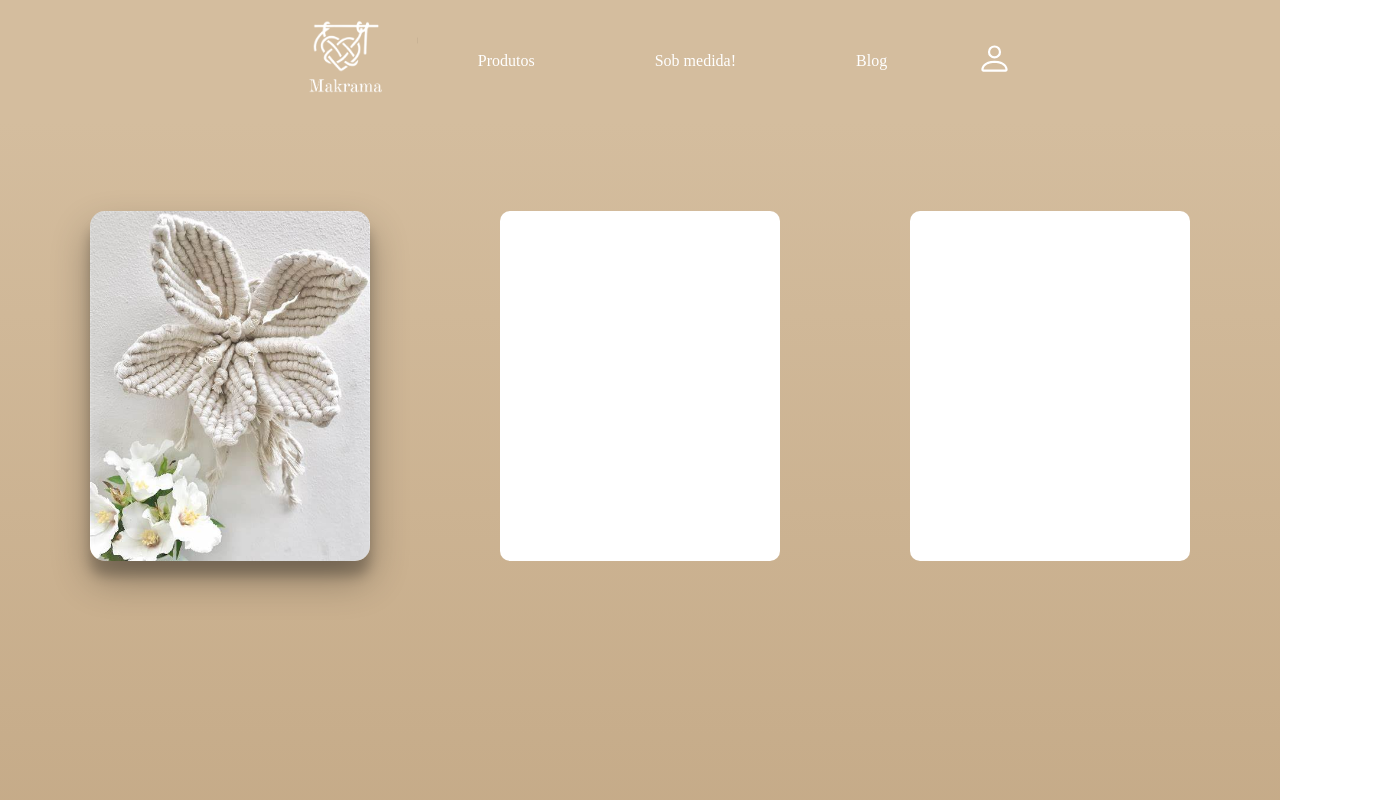
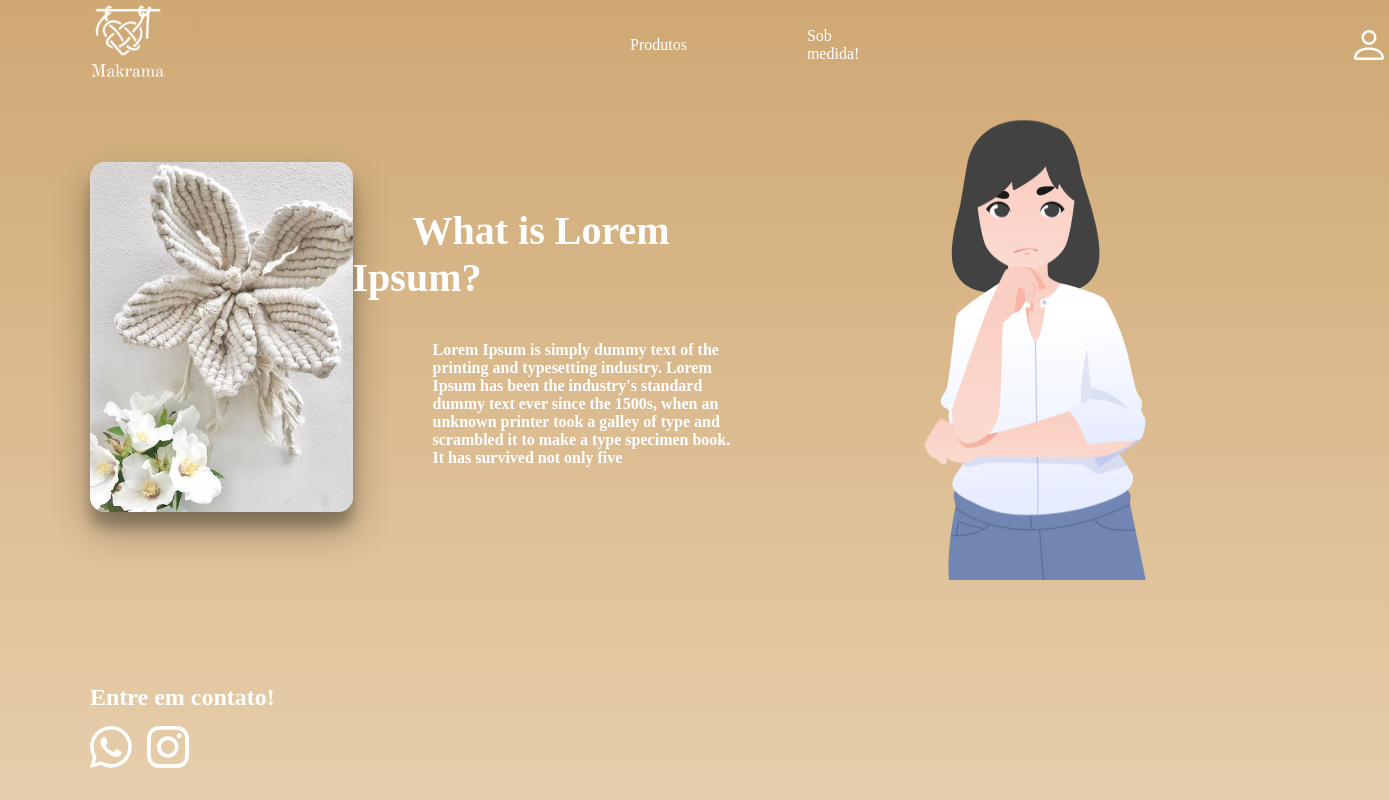
Before and after one commit to ryanvieira123/Senac, a plain HTML site: page Projetos/MakramaVendas/Index/index/index.html in a window 1280 px wide. Shown: the top 800 px of the page, 1389 px wide, since content can reach past the window. Drawn offline with Linux system fonts and the light colour scheme; files that its build step writes are made by us from their sources.

Commit message:
Index refinado, addeventlistener

```diff
--- a/Projetos/MakramaVendas/Index/Header.css
+++ /dev/null
@@ -1,50 +0,0 @@
-
-.body{
-margin: 0px;
-padding: 0px;
-
-}
-
-
-.headerContainer{
-    display: flex;
-    justify-content: center;
-    align-items: center;
-    width: 100%;
-    height: auto;
-    background-color: rgb(212, 189, 158);
-}
-
-.logoContainer{
-    justify-content: left;
-
-}.logo{
-    width: 150px;
-}    .sobreNav{
-    }
-
-
-
-.navContainer{
- display: flex;
- justify-content: center;
- align-items: center;
- height: 120px;
- cursor: pointer
-} .sobreNav{
-    padding-top: 15px ;
-    padding-left:60px ;
-    padding-right:60px ;
-    padding-bottom:15px ;
-    border-radius: 15px;
-}.sobreNav:hover{
-    background-color: rgb(226, 204, 176);
-}
-.nav{
-    text-decoration: none;
-    color: rgb(255, 255, 255);
-}
-
-.loginContainer{
-    margin-left: 30px;
-}
--- /dev/null
+++ b/Projetos/MakramaVendas/Index/index/Header.css
@@ -0,0 +1,70 @@
+
+.headerContainer{
+    display: flex;
+    align-items: center;
+    width: 100%;
+    height: 90px;
+
+}
+
+.logoContainer{
+    margin-left: 50px;
+    margin-right: 370px;
+
+}.logo{
+    width: 150px;
+}    .sobreNav{
+    }
+
+
+
+.navContainer{
+ display: flex;
+ justify-content: center;
+ align-items: center;
+ height: 120px;
+ cursor: pointer
+} .produtosNav{
+    padding-top: 15px ;
+    padding-left:60px ;
+    padding-right:60px ;
+    padding-bottom:15px ;
+    border-radius: 15px;
+}.produtosNav:hover{
+    background-color: rgb(226, 204, 176);
+}
+
+
+.sobMedidaNav{
+    padding-top: 15px ;
+    padding-left:60px ;
+    padding-right:60px ;
+    padding-bottom:15px ;
+    border-radius: 15px;
+    margin-right: 400px     ;
+}.sobMedidaNav:hover{
+    background-color: rgb(226, 204, 176);
+}
+
+
+.nav{
+    text-decoration: none;
+    color: rgb(255, 255, 255);
+}
+
+.loginContainer{
+    align-items: center;
+    justify-content: center;
+    display: flex;
+    cursor: pointer;
+
+    margin-left: 30px;
+    border-radius:50px ;
+
+    width: 60px;
+    height: 60px;
+
+
+}.loginContainer:hover{
+    background-color: rgb(226, 204, 176);
+}
--- a/Projetos/MakramaVendas/Index/body.css
+++ b/Projetos/MakramaVendas/Index/index/body.css
@@ -1,12 +1,21 @@
+.body{
+ margin: 0px;
+ padding: 0px;
+ background: linear-gradient(180deg,rgb(207, 168, 115),rgb(236, 214, 184))
+}
+
 .bodyContainer{
-    height: 1000px;
-    background:linear-gradient(180deg, rgb(212, 189, 158),   rgb(191, 163, 127) );
+    display: flex;
+    justify-content:space-between;
+    align-items:center;
+    padding-bottom: auto;
+
 }
 
 
 .vitrine{
     align-items: center;
-    justify-content: space-between;
+    justify-content:space-evenly;
     display: flex;
 
 } .amostra1{
@@ -18,11 +27,13 @@
     height: 350px;
     border-radius: 15px;
     margin-left: 90px;
-    margin-top: 90px;
     transition: transform 0.3s ease;
     cursor:pointer;
+}
 
-}.amostra1:hover{
+
+
+.amostra1:hover{
     transform: scale(1.2);
 }.nomeProduto{
     height: 30px;
@@ -48,18 +59,26 @@
 }
 
 
-.amostra2{
-    background-color: white;
-    width: 280px;
-    height: 350px;
-    border-radius: 10px;
-    margin-top: 90px;
+.personImg{
+    height: 490px;
+    width: 500px;
 }
-.amostra3{
-    background-color: white;
-    width: 280px;
-    height: 350px;
-    border-radius: 10px;
-    margin-right: 90px;
-    margin-top: 90px;
+
+.textContainer{
+
+}.titleContainer{
+
+}.title{
+    margin-left: 60px;
+ font-size: 40px;
+ color: white;
 }
+
+.paragrafoContainer{
+    width: 300px;
+    margin-left: 80px;
+    margin-top: 40px;
+    color: white;
+} .paragrafo{
+
+}
--- /dev/null
+++ b/Projetos/MakramaVendas/Index/index/bodyApp.js
@@ -0,0 +1,6 @@
+let amostra1 = document.getElementById('amostra1'); //selecionando o elemento(div) amostra1
+                                                         //variável nomeada amostra1
+
+amostra1.addEventListener('click', function redirect(){  //esperando um evento click ocorrer na minha variável amostra1, qual tal está armazenando, no momento, um esperado clique na sua selecionada div, após o clique for identificado, uma função é chamada,
+window.location.href = 'Ryan Vieira Senac 2025\Repo\Senac\Senac\Projetos\MakramaVendas\produtos\produtoIndex\produto.html';
+})
--- /dev/null
+++ b/Projetos/MakramaVendas/Index/index/footer.css
@@ -0,0 +1,31 @@
+
+.FooterTitleContainer{
+    margin-top: 100px;
+   margin-left: 90px;
+
+
+}.footerTitle{
+    font-size: 24px;
+    color: white;
+}
+
+.footer{
+    width: 100%;
+    height: 250px;
+    margin-top: 0px;
+
+}.linksContainer{
+    align-items: center ;
+    justify-content:left ;
+    display: flex;
+    margin-left: 90px;
+    margin-top: 15px;
+
+
+} .whatsappContainer{
+    margin-right:15px ;
+    cursor: pointer;
+}
+.instagramContainer{
+
+}
--- a/Projetos/MakramaVendas/Index/index.html
+++ b/Projetos/MakramaVendas/Index/index/index.html
@@ -31,20 +31,19 @@
 
 
         <div class="navContainer">
-            <div class="sobreNav">
-                <a href="sobre.html" class="nav">Produtos</a>
+            <div class="produtosNav">
+                <a href="produtos.html" class="nav">Produtos</a>
             </div>
-            <div class="sobreNav">
-                <a href="sobre.html" class="nav">Sob medida!</a>
+
+            <div class="sobMedidaNav">
+                <a href="sobMedida.html" class="nav">Sob medida!</a>
             </div>
-            <div class="sobreNav">
-                <a href="sobre.html" class="nav">Blog</a>
-            </div>
+
         </div>
 
 
         <div class="loginContainer" onclick="">
-            <svg xmlns="http://www.w3.org/2000/svg" width="35" height="35" fill="White" class="bi bi-person"
+            <svg xmlns="http://www.w3.org/2000/svg" width="40" height="40" fill="White" class="bi bi-person"
                 viewBox="0 0 16 16">
                 <path
                     d="M8 8a3 3 0 1 0 0-6 3 3 0 0 0 0 6m2-3a2 2 0 1 1-4 0 2 2 0 0 1 4 0m4 8c0 1-1 1-1 1H3s-1 0-1-1 1-4 6-4 6 3 6 4m-1-.004c-.001-.246-.154-.986-.832-1.664C11.516 10.68 10.289 10 8 10s-3.516.68-4.168 1.332c-.678.678-.83 1.418-.832 1.664z" />
@@ -62,7 +61,7 @@
     <div class="bodyContainer">
         <div class="vitrine">
             <!-- box-shawdow, transform, transition -->
-            <div class="amostra1" onclick="">
+            <div class="amostra1" id="amostra1">
                 <div class="nomeProduto"><strong class="strongNomeProduto"></strong></div>
                 <div class="imagemProduto">
 
@@ -71,37 +70,59 @@
 
                 </div>
 
-            </div>
 
-            <div class="amostra2">
 
             </div>
 
-            <div class="amostra3">
+            <div class="textContainer">
+                <div class="titleContainer">
+                    <strong class="title">What is Lorem Ipsum?</strong>
+                </div>
+                <div class="paragrafoContainer">
 
+                    <strong class="paragrafo">
+                        Lorem Ipsum is simply dummy text of the printing and typesetting industry. Lorem Ipsum has been
+                        the industry's standard dummy text ever since the 1500s, when an unknown printer took a galley
+                        of type and scrambled it to make a type specimen book. It has survived not only five
+                    </strong>
+                </div>
             </div>
+
 
         </div>
 
+        <div class="ImageContainer">
+            <img src="personExample.png" class="personImg">
+
+        </div>
 
     </div>
 
 
+    <div class="FooterTitleContainer">
+        <strong class="footerTitle">
+       Entre em contato!
+        </strong>
 
+    </div>
     <div class="footer">
         <div class="linksContainer">
+
+
+
             <div class="whatsappContainer">
-                <svg xmlns="http://www.w3.org/2000/svg" width="16" height="16" fill="currentColor"
-                    class="bi bi-whatsapp" viewBox="0 0 16 16">
-                    <path
-                        d="M13.601 2.326A7.85 7.85 0 0 0 7.994 0C3.627 0 .068 3.558.064 7.926c0 1.399.366 2.76 1.057 3.965L0 16l4.204-1.102a7.9 7.9 0 0 0 3.79.965h.004c4.368 0 7.926-3.558 7.93-7.93A7.9 7.9 0 0 0 13.6 2.326zM7.994 14.521a6.6 6.6 0 0 1-3.356-.92l-.24-.144-2.494.654.666-2.433-.156-.251a6.56 6.56 0 0 1-1.007-3.505c0-3.626 2.957-6.584 6.591-6.584a6.56 6.56 0 0 1 4.66 1.931 6.56 6.56 0 0 1 1.928 4.66c-.004 3.639-2.961 6.592-6.592 6.592m3.615-4.934c-.197-.099-1.17-.578-1.353-.646-.182-.065-.315-.099-.445.099-.133.197-.513.646-.627.775-.114.133-.232.148-.43.05-.197-.1-.836-.308-1.592-.985-.59-.525-.985-1.175-1.103-1.372-.114-.198-.011-.304.088-.403.087-.088.197-.232.296-.346.1-.114.133-.198.198-.33.065-.134.034-.248-.015-.347-.05-.099-.445-1.076-.612-1.47-.16-.389-.323-.335-.445-.34-.114-.007-.247-.007-.38-.007a.73.73 0 0 0-.529.247c-.182.198-.691.677-.691 1.654s.71 1.916.81 2.049c.098.133 1.394 2.132 3.383 2.992.47.205.84.326 1.129.418.475.152.904.129 1.246.08.38-.058 1.171-.48 1.338-.943.164-.464.164-.86.114-.943-.049-.084-.182-.133-.38-.232" />
-                </svg>
 
+                <svg xmlns="http://www.w3.org/2000/svg" width="42" height="42" fill="White" class="bi bi-whatsapp" viewBox="0 0 16 16">
+                    <path d="M13.601 2.326A7.85 7.85 0 0 0 7.994 0C3.627 0 .068 3.558.064 7.926c0 1.399.366 2.76 1.057 3.965L0 16l4.204-1.102a7.9 7.9 0 0 0 3.79.965h.004c4.368 0 7.926-3.558 7.93-7.93A7.9 7.9 0 0 0 13.6 2.326zM7.994 14.521a6.6 6.6 0 0 1-3.356-.92l-.24-.144-2.494.654.666-2.433-.156-.251a6.56 6.56 0 0 1-1.007-3.505c0-3.626 2.957-6.584 6.591-6.584a6.56 6.56 0 0 1 4.66 1.931 6.56 6.56 0 0 1 1.928 4.66c-.004 3.639-2.961 6.592-6.592 6.592m3.615-4.934c-.197-.099-1.17-.578-1.353-.646-.182-.065-.315-.099-.445.099-.133.197-.513.646-.627.775-.114.133-.232.148-.43.05-.197-.1-.836-.308-1.592-.985-.59-.525-.985-1.175-1.103-1.372-.114-.198-.011-.304.088-.403.087-.088.197-.232.296-.346.1-.114.133-.198.198-.33.065-.134.034-.248-.015-.347-.05-.099-.445-1.076-.612-1.47-.16-.389-.323-.335-.445-.34-.114-.007-.247-.007-.38-.007a.73.73 0 0 0-.529.247c-.182.198-.691.677-.691 1.654s.71 1.916.81 2.049c.098.133 1.394 2.132 3.383 2.992.47.205.84.326 1.129.418.475.152.904.129 1.246.08.38-.058 1.171-.48 1.338-.943.164-.464.164-.86.114-.943-.049-.084-.182-.133-.38-.232"/>
+                  </svg>
             </div>
+
+
+
 
             <div class="instagramContainer">
                 <div class="whatsappContainer">
-                    <svg xmlns="http://www.w3.org/2000/svg" width="16" height="16" fill="currentColor" class="bi bi-instagram" viewBox="0 0 16 16">
+                    <svg xmlns="http://www.w3.org/2000/svg" width="42" height="42" fill="White" class="bi bi-instagram" viewBox="0 0 16 16">
                         <path d="M8 0C5.829 0 5.556.01 4.703.048 3.85.088 3.269.222 2.76.42a3.9 3.9 0 0 0-1.417.923A3.9 3.9 0 0 0 .42 2.76C.222 3.268.087 3.85.048 4.7.01 5.555 0 5.827 0 8.001c0 2.172.01 2.444.048 3.297.04.852.174 1.433.372 1.942.205.526.478.972.923 1.417.444.445.89.719 1.416.923.51.198 1.09.333 1.942.372C5.555 15.99 5.827 16 8 16s2.444-.01 3.298-.048c.851-.04 1.434-.174 1.943-.372a3.9 3.9 0 0 0 1.416-.923c.445-.445.718-.891.923-1.417.197-.509.332-1.09.372-1.942C15.99 10.445 16 10.173 16 8s-.01-2.445-.048-3.299c-.04-.851-.175-1.433-.372-1.941a3.9 3.9 0 0 0-.923-1.417A3.9 3.9 0 0 0 13.24.42c-.51-.198-1.092-.333-1.943-.372C10.443.01 10.172 0 7.998 0zm-.717 1.442h.718c2.136 0 2.389.007 3.232.046.78.035 1.204.166 1.486.275.373.145.64.319.92.599s.453.546.598.92c.11.281.24.705.275 1.485.039.843.047 1.096.047 3.231s-.008 2.389-.047 3.232c-.035.78-.166 1.203-.275 1.485a2.5 2.5 0 0 1-.599.919c-.28.28-.546.453-.92.598-.28.11-.704.24-1.485.276-.843.038-1.096.047-3.232.047s-2.39-.009-3.233-.047c-.78-.036-1.203-.166-1.485-.276a2.5 2.5 0 0 1-.92-.598 2.5 2.5 0 0 1-.6-.92c-.109-.281-.24-.705-.275-1.485-.038-.843-.046-1.096-.046-3.233s.008-2.388.046-3.231c.036-.78.166-1.204.276-1.486.145-.373.319-.64.599-.92s.546-.453.92-.598c.282-.11.705-.24 1.485-.276.738-.034 1.024-.044 2.515-.045zm4.988 1.328a.96.96 0 1 0 0 1.92.96.96 0 0 0 0-1.92m-4.27 1.122a4.109 4.109 0 1 0 0 8.217 4.109 4.109 0 0 0 0-8.217m0 1.441a2.667 2.667 0 1 1 0 5.334 2.667 2.667 0 0 1 0-5.334"/>
                       </svg>
 
@@ -114,6 +135,8 @@
     </div>
 
 
+    <script src="bodyApp.js"></script>
+
 </body>
 
 </html>
--- a/Projetos/MakramaVendas/footer.css
+++ /dev/null
@@ -1,3 +0,0 @@
-.footer{
-
-}
--- /dev/null
+++ b/Projetos/MakramaVendas/produtos/produtoIndex/body.css
@@ -0,0 +1,5 @@
+.body{
+    margin: 0px;
+    padding: 0px;
+    background: linear-gradient(180deg,rgb(207, 168, 115),rgb(236, 214, 184))
+   }
```
Also changed, not shown: Projetos/MakramaVendas/Index/sobre.html (deleted, +0 -1 lines), Projetos/MakramaVendas/produtos/produtoIndex/produto.html (added, +12 -0 lines), Projetos/MakramaVendas/produtos/produtos.html (added, +14 -0 lines), Projetos/MakramaVendas/Index/index/logo.png (renamed from Projetos/MakramaVendas/Index/logo.png), Projetos/MakramaVendas/Index/index/personExample.png (added), Projetos/MakramaVendas/Index/index/produto1.png (renamed from Projetos/MakramaVendas/Index/produto1.png), Projetos/MakramaVendas/produtos/header.css (added).
